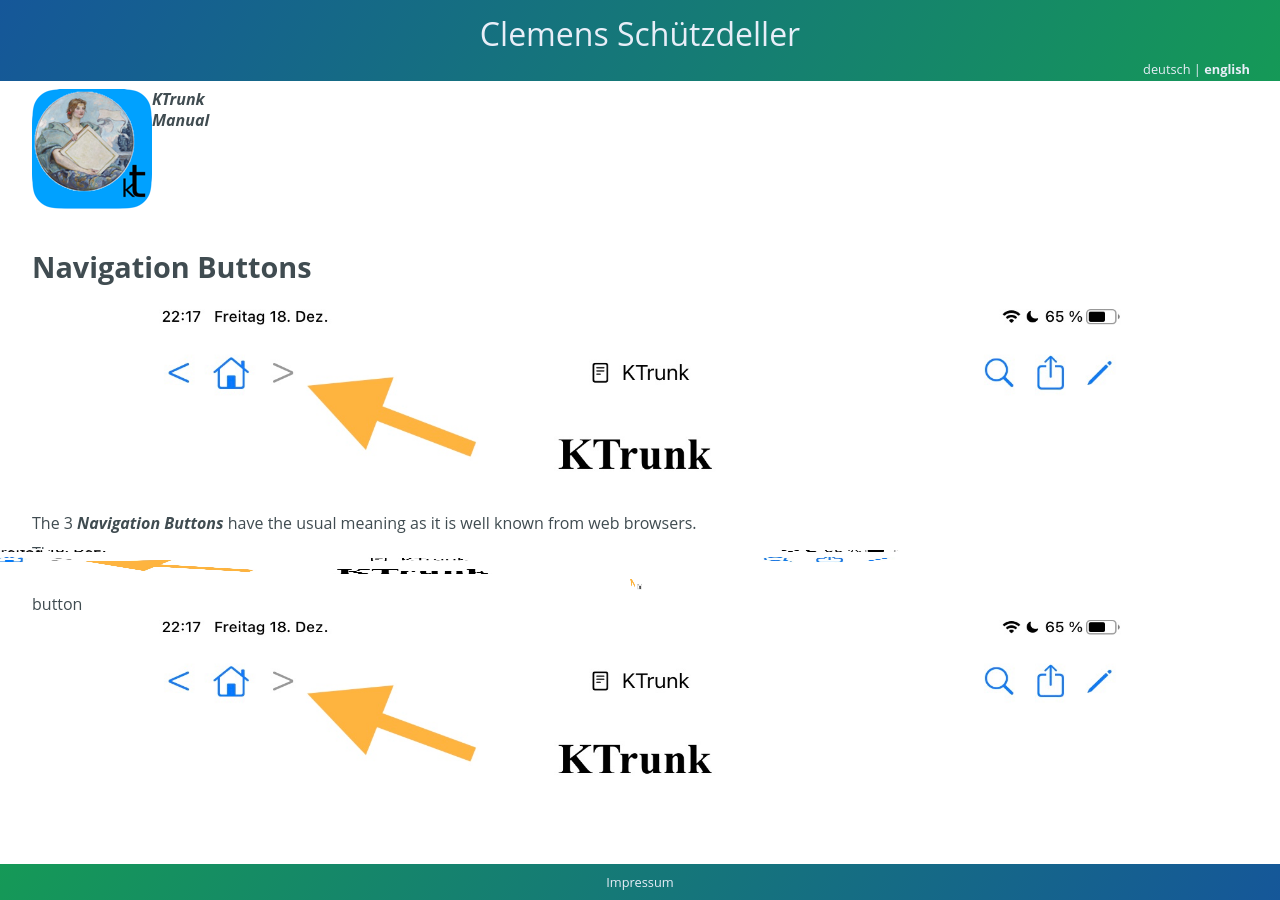
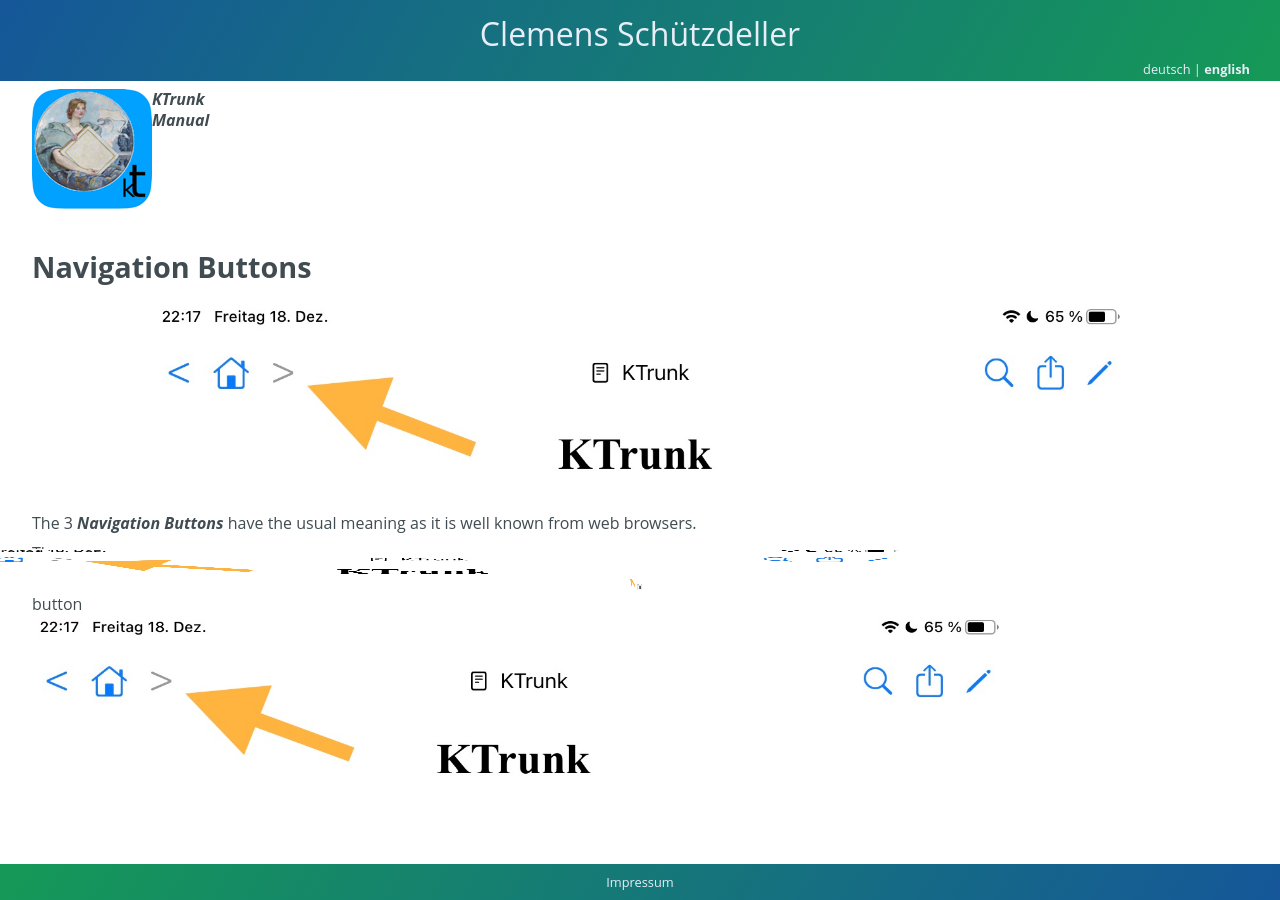
Before and after one commit to cs-LA/home, a Jekyll site: the page built from KTrunk/Manual/NavigationButtons.md, in a window 1280 px wide. Built offline with Jekyll 4.4.1, drawn with Linux system fonts in a browser that asks for light colours; our own code applies the rules of GitHub Pages for plain Markdown files.

Commit message:
Update NavigationButtons.md

```diff
--- a/KTrunk/Manual/NavigationButtons.md
+++ b/KTrunk/Manual/NavigationButtons.md
@@ -26,7 +26,7 @@
    <img src="NavigationButtons.png" alt="" style="margin:-30% 0px -10% 0px;" />
 </div>
 
-<img width=348 height=191 alt="" style="border:0;position:relative;margin-bottom:-19px;top:-19px" src="NavigationButtons.png">
+<img width=348 height=191 alt="" style="border:0; position:relative; margin: -19px 100px 20px 0px;" src="NavigationButtons.png">
 
 <span class="en"></span>
 <span class="de"></span>
```
